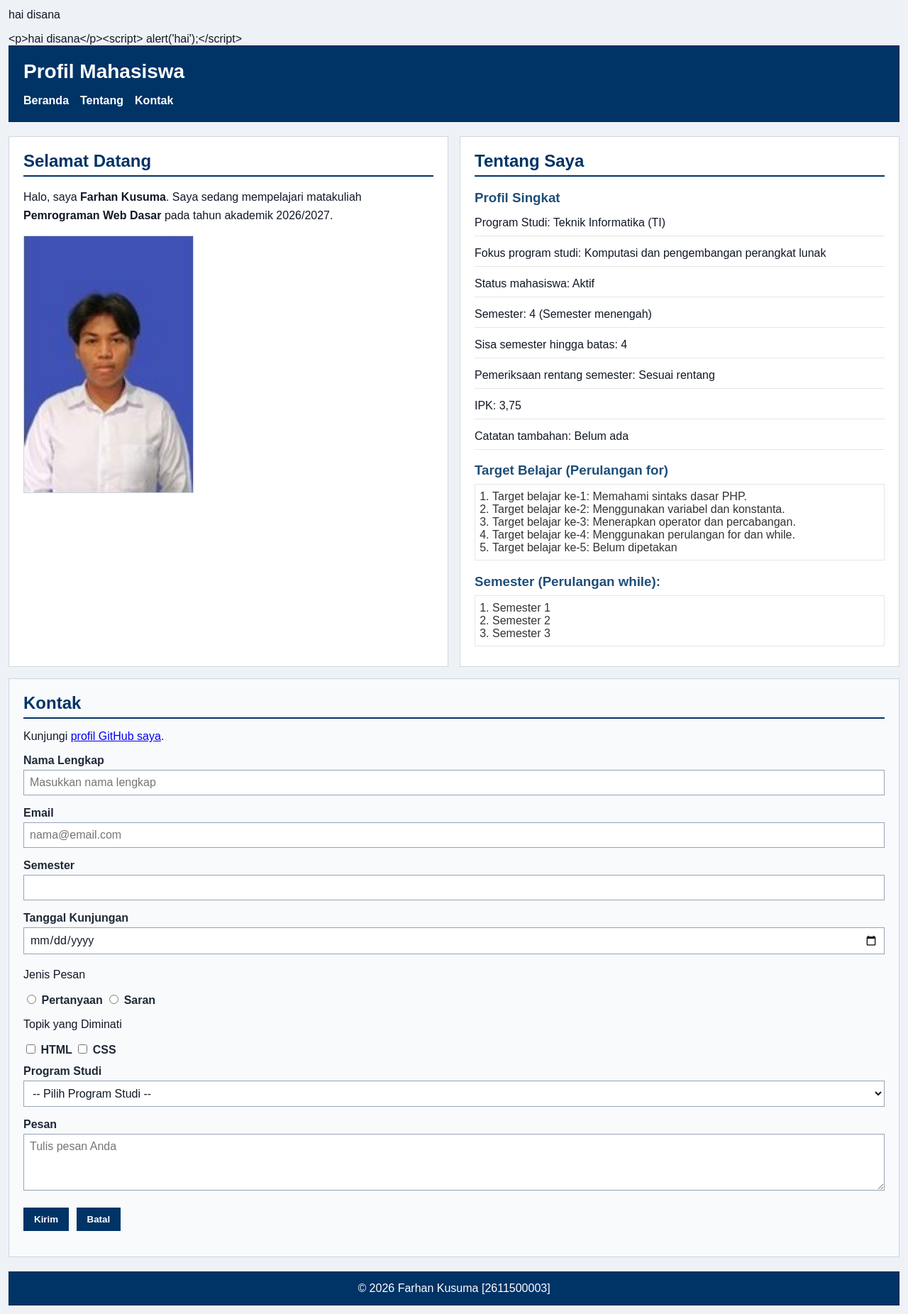
After one commit to farhankusuma12/2611500003-PWD-TI1A-2627O, a PHP site: page /pertemuan-10/index.php in a window 1280 px wide. The commit adds this page. Shown: the whole page at 71% size. Run offline with PHP 8.4, Linux system fonts and the light colour scheme.

Commit message:
menyalin artefak P9 untuk baseline P10

```diff
--- /dev/null
+++ b/pertemuan-10/fungsi.php
@@ -0,0 +1,5 @@
+<?php
+
+function bersihkan($teks) {
+	return htmlspecialchars($teks ?? "", ENT_QUOTES, "UTF-8");
+}
--- /dev/null
+++ b/pertemuan-10/index.php
@@ -0,0 +1,325 @@
+<?php
+session_start();
+
+include("fungsi.php");
+
+
+
+echo"<p>hai disana</p>";
+echo "<script>
+alert('hai');	</script>";
+echo bersihkan("<p>hai disana</p>");
+echo bersihkan("<script>
+alert('hai');</script>");
+
+// P7: Memproses data formulir dan menyimpannya ke dalam session.
+if ($_SERVER["REQUEST_METHOD"] === "POST") {
+	$nama = trim((string) ($_POST["nama"] ?? ""));
+	$email = trim((string) ($_POST["email"] ?? ""));
+	$semesterForm = trim((string) ($_POST["semester"] ?? ""));
+	$tanggal = trim((string) ($_POST["tanggal"] ?? ""));
+	$jenisPesan = trim((string) ($_POST["jenis_pesan"] ?? ""));
+	$minat = $_POST["minat"] ?? [];
+	$prodi = trim((string) ($_POST["prodi"] ?? ""));
+	$pesan = trim((string) ($_POST["pesan"] ?? ""));
+
+	// Checkbox dapat mengirimkan lebih dari satu nilai.
+	if (!is_array($minat)) {
+		$minat = [];
+	}
+
+	// Menyimpan setiap nilai formulir ke dalam session secara terpisah.
+	# sebelum pertemuan 08
+	/*$_SESSION["nama"] = $nama;
+	$_SESSION["email"] = $email;
+	$_SESSION["semester"] = $semesterForm;
+	$_SESSION["tanggal"] = $tanggal;
+	$_SESSION["jenis_pesan"] = $jenisPesan;
+	$_SESSION["minat"] = $minat;
+	$_SESSION["prodi"] = $prodi;
+	$_SESSION["pesan"] = $pesan; */
+
+
+	# pertemuan 09
+	// Menyimpan semua data formulir ke dalam SATU array di session
+	$_SESSION["data_form"] = [
+    "nama"        => $nama,
+    "email"       => $email,
+    "semester"    => $semesterForm,
+    "tanggal"     => $tanggal,
+    "jenis_pesan" => $jenisPesan,
+    "minat"       => $minat,
+    "prodi"       => $prodi,
+    "pesan"       => $pesan,
+];
+
+
+
+	// PRG: mencegah pengiriman POST berulang ketika halaman dimuat ulang.
+	header("Location: index.php#contact");
+	exit;
+}
+
+// Mengamankan data sebelum ditampilkan kembali ke halaman HTML.
+// P6: PHP dasar dan pemrograman sisi peladen
+// Bagian 1: Variabel dan konstanta
+$nim = "2611500003";
+$namaMahasiswa = "Farhan Kusuma";
+$programStudi = "TI";
+$tahunAkademik = "2026/2027";
+$semester = 4;
+$ipk = 3.75;
+$statusAktif = true;
+$catatanTambahan = null;
+
+const NAMA_MATA_KULIAH = "Pemrograman Web Dasar";
+const PROFIL_GITHUB = "farhankusuma12";
+
+// Bagian 2: Operator
+$batasSemester = 8;
+$sisaSemester = $batasSemester - $semester;
+$semesterValid = $semester >= 1 && $semester <= $batasSemester;
+$statusSemester = ($semesterValid && $statusAktif) ? "Sesuai rentang" : "Perlu diperiksa";
+
+// Bagian 3: Percabangan if-elseif-else
+if ($semester < 3) {
+	$keteranganSemester = "Semester awal";
+} elseif ($semester <= 6) {
+	$keteranganSemester = "Semester menengah";
+} else {
+	$keteranganSemester = "Semester akhir";
+}
+
+$namaProdi = ($programStudi == "SI") ? "Sistem Informasi" : (($programStudi == "TI") ? "Teknik Informatika" : "Lainnya");
+
+// Bagian 4: Percabangan switch-case-default
+switch ($programStudi) {
+	case "SI":
+		$fokusProgramStudi = "Sistem informasi dan proses bisnis";
+		break;
+	case "TI":
+		$fokusProgramStudi = "Komputasi dan pengembangan perangkat lunak";
+		break;
+	default:
+		$fokusProgramStudi = "Belum ditentukan";
+}
+?>
+<!doctype html>
+<html lang="id">
+
+<head>
+	<meta charset="UTF-8" />
+	<meta name="viewport" content="width=device-width, initial-scale=1.0" />
+	<title>Profil Mahasiswa</title>
+	<link rel="stylesheet" href="style.css" />
+</head>
+
+<body>
+	<header>
+		<div class="header-top">
+			<h1>Profil Mahasiswa</h1>
+
+			<button
+				class="nav-toggle"
+				id="navToggle"
+				type="button"
+				aria-label="Buka navigasi"
+				aria-controls="navMenu"
+				aria-expanded="false">
+				&#9776;
+			</button>
+		</div>
+
+		<nav>
+			<ul id="navMenu">
+				<li><a href="#home">Beranda</a></li>
+				<li><a href="#about">Tentang</a></li>
+				<li><a href="#contact">Kontak</a></li>
+			</ul>
+		</nav>
+	</header>
+
+	<main>
+		<section id="home">
+			<h2>Selamat Datang</h2>
+			<p>Halo, saya <strong><?php echo $namaMahasiswa; ?></strong>. Saya sedang mempelajari matakuliah <strong><?php print NAMA_MATA_KULIAH; ?></strong> pada tahun akademik <?php echo $tahunAkademik; ?>.</p>
+
+			<img src="img/foto-profil.jpg" alt="Foto profil Nama Mahasiswa" />
+		</section>
+
+		<section id="about">
+			<h2>Tentang Saya</h2>
+
+			<article>
+				<h3>Profil Singkat</h3>
+				<p>Program Studi: <?php echo $namaProdi . " (" . $programStudi . ")"; ?></p>
+				<p>Fokus program studi: <?php echo $fokusProgramStudi; ?></p>
+				<p>Status mahasiswa: <?php echo $statusAktif ? "Aktif" : "Tidak aktif"; ?></p>
+				<p>Semester: <?php echo $semester . " (" . $keteranganSemester . ")"; ?></p>
+				<p>Sisa semester hingga batas: <?php echo $sisaSemester; ?></p>
+				<p>Pemeriksaan rentang semester: <?php echo $statusSemester; ?></p>
+				<p>IPK: <?php echo number_format($ipk, 2, ',', '.'); ?></p>
+				<p>Catatan tambahan: <?php echo $catatanTambahan === null ? "Belum ada" : $catatanTambahan; ?></p>
+
+				<h3>Target Belajar (Perulangan for)</h3>
+				<ol>
+					<?php
+					// Perulangan for tanpa array; materi larik dibahas pada P9.
+					for ($i = 1; $i <= 5; $i++) {
+						echo "<li>Target belajar ke-" . $i . ": ";
+						switch ($i) {
+							case 1:
+								echo "Memahami sintaks dasar PHP.";
+								break;
+							case 2:
+								echo "Menggunakan variabel dan konstanta.";
+								break;
+							case 3:
+								echo "Menerapkan operator dan percabangan.";
+								break;
+							case 4:
+								echo "Menggunakan perulangan for dan while.";
+								break;
+							default:
+								echo "Belum dipetakan";
+								break;
+						}
+						echo "</li>";
+					}
+					?>
+				</ol>
+
+				<h3>Semester (Perulangan while):</h3>
+				<ol>
+					<?php
+					$nomorSemester = 1;
+					while ($nomorSemester <= 3) {
+						echo "<li>Semester " . $nomorSemester . "</li>";
+						$nomorSemester++; // operator penugasan
+					}
+					?>
+				</ol>
+			</article>
+		</section>
+
+		<section id="contact">
+			<h2>Kontak</h2>
+
+			<p>
+				Kunjungi
+				<a target="_blank" href="https://github.com/<?= PROFIL_GITHUB ?>">profil GitHub saya</a>.
+			</p>
+
+			<form id="contactForm" class="js-contact-form" data-validation="contact" action="index.php" method="post" novalidate>
+				<div class="form-group">
+					<label for="nama">Nama Lengkap</label><br />
+
+					<input
+						class="input-form"
+						type="text"
+						id="nama"
+						name="nama"
+						placeholder="Masukkan nama lengkap"
+						minlength="3"
+						maxlength="50"
+						required />
+				</div>
+
+				<div class="form-group">
+					<label for="email">Email</label><br />
+
+					<input class="input-form" type="email" id="email" name="email" placeholder="nama@email.com" required />
+				</div>
+
+				<div class="form-group">
+					<label for="semester">Semester</label><br />
+
+					<input class="input-form" type="number" id="semester" name="semester" min="1" max="14" required />
+				</div>
+
+				<div class="form-group">
+					<label for="tanggal">Tanggal Kunjungan</label><br />
+
+					<input class="input-form" type="date" id="tanggal" name="tanggal" required />
+				</div>
+
+				<div class="form-group">
+					<p>Jenis Pesan</p>
+
+					<input type="radio" id="pertanyaan" name="jenis_pesan" value="pertanyaan" required />
+					<label for="pertanyaan">Pertanyaan</label>
+
+					<input type="radio" id="saran" name="jenis_pesan" value="saran" />
+					<label for="saran">Saran</label>
+				</div>
+
+				<div class="form-group">
+					<p>Topik yang Diminati</p>
+
+					<input type="checkbox" id="minat-html" name="minat[]" value="HTML" />
+					<label for="minat-html">HTML</label>
+
+					<input type="checkbox" id="minat-css" name="minat[]" value="CSS" />
+					<label for="minat-css">CSS</label>
+				</div>
+
+				<div class="form-group">
+					<label for="prodi">Program Studi</label><br />
+
+					<select class="input-form" id="prodi" name="prodi" required>
+						<option value="">-- Pilih Program Studi --</option>
+						<option value="SI">Sistem Informasi</option>
+						<option value="TI">Teknik Informatika</option>
+					</select>
+				</div>
+
+				<div class="form-group">
+					<label for="pesan">Pesan</label><br />
+
+					<textarea
+						class="input-form"
+						id="pesan"
+						name="pesan"
+						maxlength="300"
+						placeholder="Tulis pesan Anda"
+						required></textarea>
+				</div>
+
+				<button type="submit">Kirim</button>
+				<button type="reset">Batal</button>
+				<p class="form-feedback" data-form-feedback aria-live="polite"></p>
+			</form>
+
+			<?php if (isset($_SESSION["form_data"])): ?>
+    <?php
+        // Mapping key -> label untuk field biasa (string).
+        $labelMap = [
+            "nama"         => "Nama Lengkap",
+            "email"        => "Email",
+            "semester"     => "Semester",
+            "tanggal"      => "Tanggal Kunjungan",
+            "jenis_pesan"  => "Jenis Pesan",
+            "prodi"        => "Program Studi",
+        ];
+    ?>
+    <article id="hasilKontak" class="submission-result" aria-live="polite">
+        <h3>Data Formulir yang Dikirim</h3>
+        <?php foreach ($labelMap as $key => $label): ?>
+            <p><strong><?= $label ?>:</strong><?= bersihkan($_SESSION["form_data"][$key]) ?> </p>
+        <?php endforeach; ?>
+        <p><strong>Topik yang Diminati:</strong>
+            <?= bersihkan(implode(", ", $_SESSION["form_data"]["minat"])) ?>
+        </p>
+        <p><strong>Pesan:</strong> <?= nl2br(bersihkan($_SESSION["form_data"]["pesan"])) ?> </p>
+    </article>
+   <?php endif; ?>
+		</section>
+	</main>
+
+	<footer>
+		<p>&copy; <?= date("Y") ?> <?php echo $namaMahasiswa; ?> [<?= $nim ?>]</p>
+	</footer>
+	<script src="script.js"></script>
+</body>
+
+</html>
--- /dev/null
+++ b/pertemuan-10/style.css
@@ -0,0 +1,249 @@
+* {
+  box-sizing: border-box;
+}
+
+body {
+  margin: 0;
+  padding: 12px;
+  font-family: Arial, sans-serif;
+  color: #111827;
+  background-color: #eef2f7;
+}
+
+/* Header */
+header {
+  background-color: #003366;
+  color: #ffffff;
+  padding: 20px;
+  margin-bottom: 20px;
+  border: 1px solid #00264d;
+}
+
+header h1 {
+  margin: 0;
+  font-size: 28px;
+}
+
+.header-top {
+  display: flex;
+  justify-content: space-between;
+  align-items: center;
+}
+
+#navMenu {
+  display: none;
+}
+
+#navMenu.nav-open {
+  display: flex;
+  flex-direction: column;
+  margin-top: 16px;
+}
+
+.nav-toggle {
+  display: block;
+  border: none;
+  background: transparent;
+  color: #ffffff;
+  font-size: 1.8rem;
+  line-height: 1;
+  cursor: pointer;
+}
+
+/* Navigasi */
+nav ul {
+  display: flex;
+  flex-direction: column;
+  justify-content: flex-start;
+  align-items: flex-start;
+  gap: 12px;
+  margin: 0;
+  padding: 0;
+  list-style: none;
+}
+
+nav a {
+  color: #ffffff;
+  font-weight: bold;
+  text-decoration: none;
+}
+
+/* Layout utama */
+main {
+  display: grid;
+  grid-template-columns: 1fr;
+  gap: 16px;
+}
+
+section {
+  width: 100%;
+}
+
+/* Bagian Home */
+#home {
+  background-color: #ffffff;
+  border: 1px solid #d0d7de;
+  padding: 20px;
+  margin: 0;
+}
+
+#home h2 {
+  color: #003366;
+  border-bottom: 2px solid #003366;
+  padding-bottom: 6px;
+  margin-top: 0;
+  margin-bottom: 16px;
+}
+
+#home p {
+  line-height: 1.6;
+  margin: 0 0 16px;
+}
+
+#home img {
+  display: block;
+  width: 240px;
+  max-width: 100%;
+  height: auto;
+  border: 1px solid #cbd5e1;
+}
+
+/* Bagian Tentang */
+#about {
+  background-color: #ffffff;
+  border: 1px solid #d0d7de;
+  padding: 20px;
+  margin: 0;
+}
+
+#about h2 {
+  color: #003366;
+  border-bottom: 2px solid #003366;
+  padding-bottom: 6px;
+  margin-top: 0;
+  margin-bottom: 16px;
+}
+
+#about h3 {
+  color: #1f4e78;
+  margin-bottom: 6px;
+}
+
+#about p {
+  margin: 6px 0;
+  padding: 6px 0;
+  border-bottom: 1px solid #e6e6e6;
+  line-height: 1.5;
+}
+
+#about ol {
+  color: #333333;
+  margin: 8px 0;
+  padding: 8px 24px;
+  border: 1px solid #e6e6e6;
+}
+
+/* Bagian Kontak */
+#contact {
+  background-color: #f8fafc;
+  border: 1px solid #cbd5e1;
+  padding: 20px;
+  margin: 0;
+}
+
+#contact h2 {
+  color: #003366;
+  border-bottom: 2px solid #003366;
+  padding-bottom: 6px;
+  margin-top: 0;
+  margin-bottom: 16px;
+}
+
+.form-group {
+  margin: 12px 0;
+}
+
+#contact label {
+  color: #1f2937;
+  font-weight: bold;
+}
+
+.input-form {
+  width: 100%;
+  max-width: 100%;
+  background-color: #ffffff;
+  color: #111827;
+  font-family: Arial, sans-serif;
+  font-size: 16px;
+  padding: 8px;
+  margin: 4px 0;
+  border: 1px solid #94a3b8;
+}
+
+#contact textarea {
+  min-height: 80px;
+  resize: vertical;
+}
+
+#contact button {
+  background-color: #003366;
+  color: #ffffff;
+  font-weight: bold;
+  padding: 8px 14px;
+  margin: 8px 6px 0 0;
+  border: 1px solid #003366;
+  cursor: pointer;
+}
+
+/* Footer */
+footer {
+  background-color: #003366;
+  color: #ffffff;
+  text-align: center;
+  padding: 14px 20px;
+  margin-top: 20px;
+  border: 1px solid #00264d;
+}
+
+footer p {
+  margin: 0;
+}
+
+.form-feedback-error {
+  color: #c62828;
+}
+
+.form-feedback-success {
+  color: #2e7d32;
+}
+
+/* Layout untuk viewport yang lebih lebar */
+@media (min-width: 768px) {
+  nav {
+    margin-top: 16px;
+  }
+
+  nav ul {
+    flex-direction: row;
+    justify-content: flex-start;
+    align-items: center;
+    gap: 16px;
+  }
+
+  main {
+    grid-template-columns: 1fr 1fr;
+  }
+
+  #contact {
+    grid-column: 1 / -1;
+  }
+
+  #navMenu {
+    display: flex;
+    flex-direction: row;
+  }
+
+  .nav-toggle {
+    display: none;
+  }
+}
```
Also changed, not shown: pertemuan-09/index.php (+4 -4 lines), pertemuan-10/script.js (added, +128 -0 lines), pertemuan-09/img/foto-profil.jpg, pertemuan-10/README.md, pertemuan-10/img/foto-profil.jpg (added).
